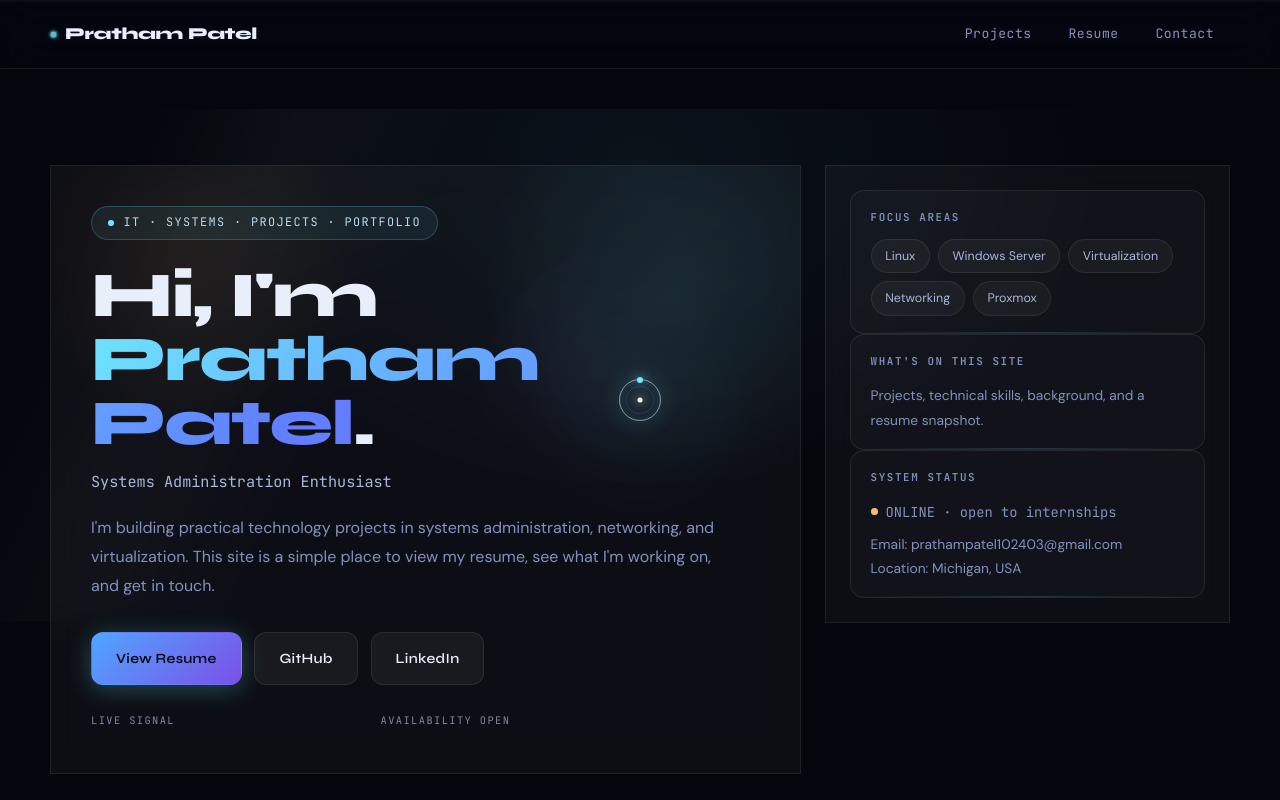
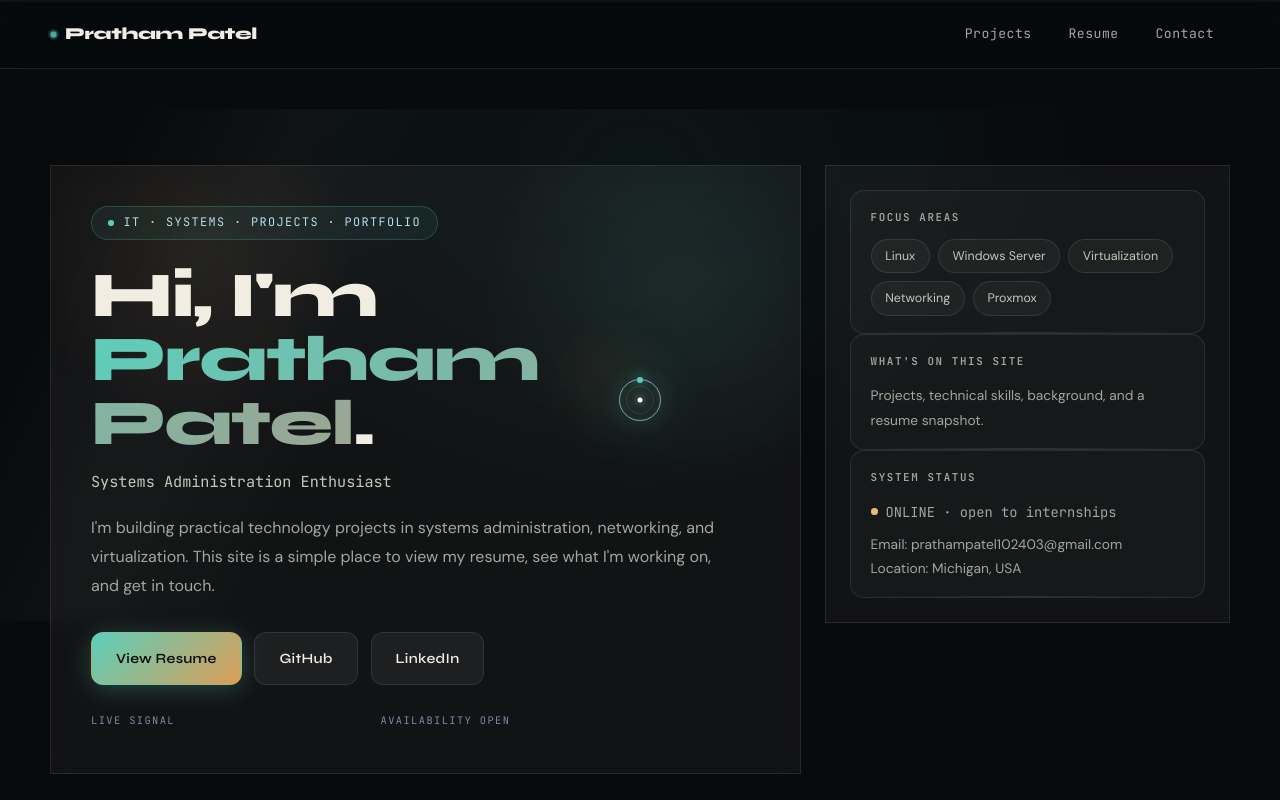
Before and after one commit to Pratham123650/projects, a React (Vite) app: page / in a window 1280 px wide. Shown: the top 800 px of the page. Built offline with nearby package versions, Linux system fonts and the light colour scheme.

Commit message:
Tune motion performance and refresh theme

```diff
--- a/src/components/CursorGlow.css
+++ b/src/components/CursorGlow.css
@@ -3,7 +3,6 @@
   inset: 0;
   pointer-events: none;
   z-index: 9999;
-  mix-blend-mode: screen;
 }
 
 .cursor-dot {
@@ -13,7 +12,7 @@
   height: 5px;
   background: #f6fbff;
   border-radius: 50%;
-  box-shadow: 0 0 10px rgba(246,251,255,0.95), 0 0 26px rgba(110,231,255,0.55);
+  box-shadow: 0 0 10px rgba(246,251,255,0.95), 0 0 26px rgba(91,207,187,0.55);
 }
 
 .cursor-ring {
@@ -27,8 +26,8 @@
   align-items: center;
   justify-content: center;
   box-shadow:
-    inset 0 0 18px rgba(110,231,255,0.12),
-    0 0 22px rgba(110,231,255,0.18);
+    inset 0 0 18px rgba(91,207,187,0.12),
+    0 0 22px rgba(91,207,187,0.18);
   transition: border-color 0.25s ease, box-shadow 0.25s ease;
 }
 
@@ -37,7 +36,7 @@
   position: absolute;
   inset: 6px;
   border-radius: inherit;
-  border: 1px solid rgba(139,92,246,0.22);
+  border: 1px solid rgba(220,157,87,0.22);
   opacity: 0.85;
 }
 
@@ -49,15 +48,15 @@
   top: -3px;
   border-radius: 50%;
   background: var(--ion);
-  box-shadow: 0 0 12px rgba(110,231,255,0.8);
+  box-shadow: 0 0 12px rgba(91,207,187,0.8);
 }
 
 .cursor-ring.is-active {
-  border-color: rgba(110,231,255,0.9);
+  border-color: rgba(91,207,187,0.9);
   box-shadow:
-    inset 0 0 24px rgba(110,231,255,0.16),
-    0 0 30px rgba(110,231,255,0.35),
-    0 0 56px rgba(139,92,246,0.22);
+    inset 0 0 24px rgba(91,207,187,0.16),
+    0 0 30px rgba(91,207,187,0.35),
+    0 0 56px rgba(220,157,87,0.22);
 }
 
 .cursor-label {
@@ -69,43 +68,41 @@
   opacity: 0;
   position: absolute;
   padding: 0.22rem 0.48rem;
-  border: 1px solid rgba(110,231,255,0.22);
+  border: 1px solid rgba(91,207,187,0.22);
   border-radius: 999px;
-  background: rgba(5,6,13,0.42);
+  background: rgba(8,10,12,0.42);
   backdrop-filter: blur(10px);
-  text-shadow: 0 0 10px rgba(110,231,255,0.55);
+  text-shadow: 0 0 10px rgba(91,207,187,0.55);
 }
 
 .cursor-aura {
   position: absolute;
   top: 0; left: 0;
-  width: 76px;
-  height: 76px;
+  width: 64px;
+  height: 64px;
   border-radius: 50%;
-  border: 1px solid rgba(110,231,255,0.14);
+  border: 1px solid rgba(91,207,187,0.14);
   opacity: 0.42;
   background:
-    radial-gradient(circle, rgba(110,231,255,0.08), transparent 58%),
-    conic-gradient(from 160deg, transparent, rgba(110,231,255,0.24), transparent, rgba(139,92,246,0.22), transparent);
-  filter: blur(0.2px);
+    radial-gradient(circle, rgba(91,207,187,0.08), transparent 58%),
+    conic-gradient(from 160deg, transparent, rgba(91,207,187,0.24), transparent, rgba(220,157,87,0.22), transparent);
   animation: cursorSpin 8s linear infinite;
 }
 
 .cursor-aura.is-active {
-  border-color: rgba(110,231,255,0.32);
+  border-color: rgba(91,207,187,0.32);
 }
 
 .cursor-glow {
   position: absolute;
   top: 0; left: 0;
-  width: 320px;
-  height: 320px;
+  width: 180px;
+  height: 180px;
   border-radius: 50%;
   background:
-    radial-gradient(circle, rgba(110,231,255,0.1), transparent 55%),
-    radial-gradient(circle at 30% 35%, rgba(139,92,246,0.1), transparent 45%);
+    radial-gradient(circle, rgba(91,207,187,0.1), transparent 55%),
+    radial-gradient(circle at 30% 35%, rgba(220,157,87,0.1), transparent 45%);
   opacity: 0.4;
-  filter: blur(2px);
 }
 
 @keyframes cursorSpin {
--- a/src/components/MatrixRain.jsx
+++ b/src/components/MatrixRain.jsx
@@ -6,25 +6,37 @@ export default function MatrixRain() {
   const ref = useRef(null)
 
   useEffect(() => {
+    if (window.matchMedia('(prefers-reduced-motion: reduce)').matches) return
+
     const canvas = ref.current
     const ctx = canvas.getContext('2d')
-    let columns, drops, fontSize = 16
-    let width, height
+    let columns, drops, fontSize = 22
+    let width, height, dpr
+    let lastFrame = 0
 
     const setup = () => {
-      width = canvas.width = window.innerWidth
-      height = canvas.height = window.innerHeight
+      dpr = Math.min(window.devicePixelRatio || 1, 1.25)
+      width = window.innerWidth
+      height = window.innerHeight
+      canvas.width = Math.floor(width * dpr)
+      canvas.height = Math.floor(height * dpr)
+      canvas.style.width = `${width}px`
+      canvas.style.height = `${height}px`
+      ctx.setTransform(dpr, 0, 0, dpr, 0, 0)
       columns = Math.floor(width / fontSize)
       drops = Array(columns).fill(0).map(() => Math.floor(Math.random() * -100))
     }
     setup()
 
-    let frame = 0
     let raf
-    const draw = () => {
-      frame++
-      if (frame % 2 === 0) {
-        ctx.fillStyle = 'rgba(5,6,13,0.045)'
+    const draw = (now = 0) => {
+      if (document.hidden) {
+        raf = requestAnimationFrame(draw)
+        return
+      }
+      if (now - lastFrame > 90) {
+        lastFrame = now
+        ctx.fillStyle = 'rgba(8,10,12,0.075)'
         ctx.fillRect(0, 0, width, height)
         ctx.font = `600 ${fontSize}px JetBrains Mono, monospace`
 
@@ -34,9 +46,9 @@ export default function MatrixRain() {
           const y = drops[i] * fontSize
 
           const r = Math.random()
-          if (r > 0.985) ctx.fillStyle = 'rgba(240,192,96,0.95)'
-          else if (r > 0.94) ctx.fillStyle = 'rgba(139,92,246,0.9)'
-          else ctx.fillStyle = 'rgba(110,231,255,0.75)'
+          if (r > 0.985) ctx.fillStyle = 'rgba(220,157,87,0.75)'
+          else if (r > 0.94) ctx.fillStyle = 'rgba(147,169,152,0.58)'
+          else ctx.fillStyle = 'rgba(91,207,187,0.46)'
 
           ctx.fillText(char, x, y)
 
--- a/src/components/ParticleField.jsx
+++ b/src/components/ParticleField.jsx
@@ -6,22 +6,31 @@ export default function ParticleField() {
   const ref = useRef(null)
 
   useEffect(() => {
+    if (window.matchMedia('(prefers-reduced-motion: reduce)').matches) return
+
     const canvas = ref.current
     const ctx = canvas.getContext('2d')
-    let width, height, particles
+    let width, height, dpr, particles
+    let lastFrame = 0
     const mouse = { x: -9999, y: -9999 }
 
-    const count = () => Math.min(70, Math.floor((window.innerWidth * window.innerHeight) / 22000))
+    const count = () => Math.min(34, Math.floor((window.innerWidth * window.innerHeight) / 42000))
 
     const setup = () => {
-      width = canvas.width = window.innerWidth
-      height = canvas.height = window.innerHeight
+      dpr = Math.min(window.devicePixelRatio || 1, 1.35)
+      width = window.innerWidth
+      height = window.innerHeight
+      canvas.width = Math.floor(width * dpr)
+      canvas.height = Math.floor(height * dpr)
+      canvas.style.width = `${width}px`
+      canvas.style.height = `${height}px`
+      ctx.setTransform(dpr, 0, 0, dpr, 0, 0)
       particles = Array.from({ length: count() }, () => ({
         x: Math.random() * width,
         y: Math.random() * height,
-        vx: (Math.random() - 0.5) * 0.25,
-        vy: (Math.random() - 0.5) * 0.25,
-        r: Math.random() * 1.6 + 0.6,
+        vx: (Math.random() - 0.5) * 0.18,
+        vy: (Math.random() - 0.5) * 0.18,
+        r: Math.random() * 1.2 + 0.6,
       }))
     }
     setup()
@@ -30,7 +39,16 @@ export default function ParticleField() {
     window.addEventListener('mousemove', onMove)
 
     let raf
-    const draw = () => {
+    const draw = (now = 0) => {
+      if (document.hidden) {
+        raf = requestAnimationFrame(draw)
+        return
+      }
+      if (now - lastFrame < 50) {
+        raf = requestAnimationFrame(draw)
+        return
+      }
+      lastFrame = now
       ctx.clearRect(0, 0, width, height)
 
       for (const p of particles) {
@@ -39,20 +57,24 @@ export default function ParticleField() {
         if (p.x < 0 || p.x > width) p.vx *= -1
         if (p.y < 0 || p.y > height) p.vy *= -1
 
-        const dx = mouse.x - p.x, dy = mouse.y - p.y
-        const dist = Math.sqrt(dx * dx + dy * dy)
-        if (dist < 140) {
-          p.x -= dx * 0.0025
-          p.y -= dy * 0.0025
+        const dx = mouse.x - p.x
+        const dy = mouse.y - p.y
+        const dist2 = dx * dx + dy * dy
+        if (dist2 < 110 * 110) {
+          p.x -= dx * 0.0014
+          p.y -= dy * 0.0014
         }
       }
 
       for (let i = 0; i < particles.length; i++) {
         for (let j = i + 1; j < particles.length; j++) {
           const a = particles[i], b = particles[j]
-          const d = Math.hypot(a.x - b.x, a.y - b.y)
-          if (d < 130) {
-            ctx.strokeStyle = `rgba(110,231,255,${0.12 * (1 - d / 130)})`
+          const dx = a.x - b.x
+          const dy = a.y - b.y
+          const d2 = dx * dx + dy * dy
+          const limit = 105
+          if (d2 < limit * limit) {
+            ctx.strokeStyle = `rgba(91,207,187,${0.08 * (1 - d2 / (limit * limit))})`
             ctx.lineWidth = 1
             ctx.beginPath()
             ctx.moveTo(a.x, a.y)
@@ -64,7 +86,7 @@ export default function ParticleField() {
 
       for (const p of particles) {
         ctx.beginPath()
-        ctx.fillStyle = 'rgba(160,200,255,0.65)'
+        ctx.fillStyle = 'rgba(176,220,204,0.55)'
         ctx.arc(p.x, p.y, p.r, 0, Math.PI * 2)
         ctx.fill()
       }
--- a/src/styles/layout.css
+++ b/src/styles/layout.css
@@ -1,28 +1,28 @@
 /* ============ Background layers ============ */
 .matrix-rain {
   position: fixed; inset: 0; width: 100%; height: 100%;
-  z-index: -3; pointer-events: none; opacity: 0.35;
+  z-index: -3; pointer-events: none; opacity: 0.18;
 }
 .particle-field {
   position: fixed; inset: 0; width: 100%; height: 100%;
-  z-index: -2; pointer-events: none;
+  z-index: -2; pointer-events: none; opacity: 0.7;
 }
 .grid-bg {
   position: fixed; inset: 0; z-index: -2; pointer-events: none;
   background-image:
-    linear-gradient(rgba(110,231,255,0.04) 1px, transparent 1px),
-    linear-gradient(90deg, rgba(110,231,255,0.04) 1px, transparent 1px);
+    linear-gradient(rgba(91,207,187,0.04) 1px, transparent 1px),
+    linear-gradient(90deg, rgba(91,207,187,0.04) 1px, transparent 1px);
   background-size: 70px 70px;
   mask-image: radial-gradient(ellipse 80% 80% at 50% 0%, black 15%, transparent 100%);
   animation: gridDrift 28s linear infinite;
 }
 .orb {
-  position: fixed; border-radius: 50%; filter: blur(110px); pointer-events: none; z-index: -2;
+  position: fixed; border-radius: 50%; filter: blur(72px); pointer-events: none; z-index: -2;
   animation: orbFloat 20s ease-in-out infinite alternate;
 }
-.orb-1 { width: 560px; height: 560px; background: radial-gradient(circle, rgba(110,231,255,0.13), transparent 70%); top: -14%; left: -10%; }
-.orb-2 { width: 420px; height: 420px; background: radial-gradient(circle, rgba(139,92,246,0.12), transparent 70%); top: 25%; right: -10%; animation-direction: alternate-reverse; }
-.orb-3 { width: 380px; height: 380px; background: radial-gradient(circle, rgba(96,128,255,0.09), transparent 70%); bottom: 4%; left: 16%; animation-duration: 26s; }
+.orb-1 { width: 440px; height: 440px; background: radial-gradient(circle, rgba(91,207,187,0.11), transparent 70%); top: -14%; left: -10%; }
+.orb-2 { width: 340px; height: 340px; background: radial-gradient(circle, rgba(220,157,87,0.1), transparent 70%); top: 25%; right: -10%; animation-direction: alternate-reverse; }
+.orb-3 { width: 320px; height: 320px; background: radial-gradient(circle, rgba(147,169,152,0.08), transparent 70%); bottom: 4%; left: 16%; animation-duration: 26s; }
 
 @keyframes orbFloat {
   0% { transform: translate(0,0) scale(1); }
@@ -75,7 +75,7 @@ body::before {
   font-size: 0.95rem;
   line-height: 1.9;
 }
-.boot-box p { color: var(--ion); text-shadow: 0 0 8px rgba(110,231,255,0.4); }
+.boot-box p { color: var(--ion); text-shadow: 0 0 8px rgba(91,207,187,0.4); }
 .boot-cursor { animation: blink 0.9s step-end infinite; color: var(--ion); }
 @keyframes blink { 0%, 100% { opacity: 1; } 50% { opacity: 0; } }
 
@@ -87,15 +87,15 @@ body::before {
 .scroll-progress-bar {
   height: 100%; width: 0%;
   background: linear-gradient(90deg, var(--ion), var(--core), var(--signal));
-  box-shadow: 0 0 10px rgba(110,231,255,0.6);
+  box-shadow: 0 0 10px rgba(91,207,187,0.6);
   transition: width 0.08s linear;
 }
 
 /* ============ Nav ============ */
 .nav { position: sticky; top: 0; z-index: 50; }
 .nav-inner-wrap {
-  backdrop-filter: blur(20px) saturate(180%);
-  background: rgba(5,6,13,0.72);
+  backdrop-filter: blur(12px) saturate(150%);
+  background: rgba(8,10,12,0.72);
   border-bottom: 1px solid var(--line);
   position: relative;
   overflow: hidden;
@@ -103,7 +103,7 @@ body::before {
 .nav-inner-wrap::after {
   content: "";
   position: absolute; left: -20%; right: -20%; bottom: -1px; height: 1px;
-  background: linear-gradient(90deg, transparent, rgba(110,231,255,0.18), rgba(240,192,96,0.2), rgba(139,92,246,0.18), transparent);
+  background: linear-gradient(90deg, transparent, rgba(91,207,187,0.18), rgba(232,189,114,0.2), rgba(220,157,87,0.18), transparent);
   animation: lineSweep 8s ease-in-out infinite;
 }
 .nav-inner { display: flex; justify-content: space-between; align-items: center; padding: 1rem 0; gap: 1rem; }
@@ -117,11 +117,11 @@ body::before {
 .nav-link::before {
   content: "";
   position: absolute; inset: 0;
-  background: linear-gradient(120deg, transparent, rgba(110,231,255,0.12), transparent);
+  background: linear-gradient(120deg, transparent, rgba(91,207,187,0.12), transparent);
   translate: -115% 0;
   transition: translate 0.45s ease;
 }
-.nav-link:hover { color: var(--ion); background: rgba(110,231,255,0.06); transform: translateY(-1px); }
+.nav-link:hover { color: var(--ion); background: rgba(91,207,187,0.06); transform: translateY(-1px); }
 .nav-link:hover::before { translate: 115% 0; }
 
 /* ============ Glass card base ============ */
@@ -129,7 +129,7 @@ body::before {
   background: var(--panel);
   border: 1px solid var(--line);
   border-radius: var(--radius);
-  backdrop-filter: blur(16px);
+  backdrop-filter: blur(10px);
   position: relative;
   overflow: hidden;
 }
@@ -169,14 +169,14 @@ body::before {
 .tilt-card::before {
   content: "";
   position: absolute; inset: 0; z-index: 0; border-radius: inherit;
-  background: radial-gradient(420px circle at var(--mx) var(--my), rgba(110,231,255,0.14), transparent 45%);
+  background: radial-gradient(420px circle at var(--mx) var(--my), rgba(91,207,187,0.14), transparent 45%);
   opacity: 0; transition: opacity 0.4s ease; pointer-events: none;
 }
 .tilt-card:hover::before { opacity: 1; }
 .tilt-card:hover {
-  border-color: rgba(110,231,255,0.3);
+  border-color: rgba(91,207,187,0.3);
   background: var(--panel-hover);
-  box-shadow: 0 30px 80px rgba(0,0,0,0.45), 0 0 0 1px rgba(110,231,255,0.12);
+  box-shadow: 0 30px 80px rgba(0,0,0,0.45), 0 0 0 1px rgba(91,207,187,0.12);
 }
 .tilt-card > * { position: relative; z-index: 1; }
 
@@ -184,7 +184,7 @@ body::before {
   position: absolute;
   width: 14px; height: 14px;
   border-radius: 50%;
-  background: radial-gradient(circle, rgba(110,231,255,0.55), transparent 70%);
+  background: radial-gradient(circle, rgba(91,207,187,0.55), transparent 70%);
   transform: translate(-50%, -50%) scale(0);
   pointer-events: none;
   animation: rippleOut 0.65s ease-out forwards;
@@ -200,7 +200,7 @@ body::before {
   content: "";
   position: absolute; left: 0; right: 0; top: 2.5rem; height: 32rem;
   background:
-    radial-gradient(ellipse at 50% 10%, rgba(110,231,255,0.08), transparent 54%),
+    radial-gradient(ellipse at 50% 10%, rgba(91,207,187,0.08), transparent 54%),
     linear-gradient(115deg, transparent 8%, rgba(255,255,255,0.035) 20%, transparent 32%);
   pointer-events: none;
   opacity: 0.75;
@@ -211,23 +211,23 @@ body::before {
   content: "";
   position: absolute; inset: 0;
   background:
-    radial-gradient(circle at 18% 14%, rgba(240,192,96,0.08), transparent 22%),
-    radial-gradient(circle at 84% 20%, rgba(110,231,255,0.1), transparent 26%);
+    radial-gradient(circle at 18% 14%, rgba(232,189,114,0.08), transparent 22%),
+    radial-gradient(circle at 84% 20%, rgba(91,207,187,0.1), transparent 26%);
   opacity: 0.9;
   pointer-events: none;
 }
 
 .eyebrow {
   display: inline-flex; align-items: center; gap: 0.6rem;
-  background: rgba(110,231,255,0.07); color: rgba(200,235,255,0.92);
-  border: 1px solid rgba(110,231,255,0.22);
+  background: rgba(91,207,187,0.07); color: rgba(200,235,255,0.92);
+  border: 1px solid rgba(91,207,187,0.22);
   padding: 0.4rem 1rem; border-radius: 999px;
   font-size: 0.74rem; letter-spacing: 1.4px; margin-bottom: 1.5rem;
 }
 .eyebrow .dot { width: 6px; height: 6px; background: var(--ion); border-radius: 50%; animation: pulse 2s ease infinite; flex-shrink: 0; }
 @keyframes pulse {
-  0%, 100% { opacity: 1; transform: scale(1); box-shadow: 0 0 0 0 rgba(110,231,255,0.4); }
-  50% { opacity: 0.6; transform: scale(0.8); box-shadow: 0 0 0 6px rgba(110,231,255,0); }
+  0%, 100% { opacity: 1; transform: scale(1); box-shadow: 0 0 0 0 rgba(91,207,187,0.4); }
+  50% { opacity: 0.6; transform: scale(0.8); box-shadow: 0 0 0 6px rgba(91,207,187,0); }
 }
 
 @keyframes lineSweep {
@@ -278,8 +278,8 @@ h1 {
   display: block;
   height: calc(6px + (var(--i) % 5) * 4px);
   border-radius: 999px;
-  background: linear-gradient(180deg, rgba(110,231,255,0.92), rgba(139,92,246,0.28));
-  box-shadow: 0 0 14px rgba(110,231,255,0.18);
+  background: linear-gradient(180deg, rgba(91,207,187,0.92), rgba(220,157,87,0.28));
+  box-shadow: 0 0 14px rgba(91,207,187,0.18);
   animation: signalLift 1.8s ease-in-out infinite;
   animation-delay: calc(var(--i) * 0.08s);
 }
@@ -301,10 +301,10 @@ h1 {
   transition: translate 0.55s ease;
 }
 .btn:hover::before { translate: 120% 0; }
-.btn-primary { background: linear-gradient(135deg, #4fa6ff, #7c50e8); color: #04060d; box-shadow: 0 4px 24px rgba(110,231,255,0.28); }
-.btn-primary:hover { box-shadow: 0 8px 34px rgba(110,231,255,0.45); }
+.btn-primary { background: linear-gradient(135deg, #5bcfbb, #dc9d57); color: #080a0c; box-shadow: 0 4px 24px rgba(91,207,187,0.28); }
+.btn-primary:hover { box-shadow: 0 8px 34px rgba(91,207,187,0.45); }
 .btn-secondary { background: rgba(255,255,255,0.05); border-color: var(--line); color: var(--text); }
-.btn-secondary:hover { background: rgba(255,255,255,0.09); border-color: rgba(110,231,255,0.25); }
+.btn-secondary:hover { background: rgba(255,255,255,0.09); border-color: rgba(91,207,187,0.25); }
 
 /* ============ Hero side ============ */
 .hero-side { padding: 1.5rem; display: flex; flex-direction: column; gap: 1rem; }
@@ -316,7 +316,7 @@ h1 {
 .mini-block::after {
   content: "";
   position: absolute; inset: auto 1rem 0; height: 1px;
-  background: linear-gradient(90deg, transparent, rgba(110,231,255,0.32), transparent);
+  background: linear-gradient(90deg, transparent, rgba(91,207,187,0.32), transparent);
   opacity: 0.55;
 }
 .mini-block h3 { font-size: 0.68rem; letter-spacing: 1.6px; text-transform: uppercase; color: var(--muted); margin-bottom: 0.8rem; }
@@ -334,7 +334,7 @@ h1 {
 }
 .skill-list li:hover, .tag:hover {
   transform: translateY(-2px) scale(1.04);
-  border-color: rgba(110,231,255,0.4); color: var(--text); background: rgba(110,231,255,0.1);
+  border-color: rgba(91,207,187,0.4); color: var(--text); background: rgba(91,207,187,0.1);
 }
 
 /* ============ Sections ============ */
@@ -344,13 +344,13 @@ section { padding: 2rem 0 2.5rem; position: relative; z-index: 1; }
   margin-bottom: 2rem;
   position: relative;
   overflow: hidden;
-  background: linear-gradient(90deg, transparent, rgba(110,231,255,0.2), transparent);
+  background: linear-gradient(90deg, transparent, rgba(91,207,187,0.2), transparent);
 }
 .section-divider::after {
   content: "";
   position: absolute; inset: 0;
   width: 32%;
-  background: linear-gradient(90deg, transparent, rgba(240,192,96,0.6), rgba(110,231,255,0.75), transparent);
+  background: linear-gradient(90deg, transparent, rgba(232,189,114,0.6), rgba(91,207,187,0.75), transparent);
   animation: dividerSweep 5.5s ease-in-out infinite;
 }
 .section-heading { display: flex; justify-content: space-between; align-items: flex-end; margin-bottom: 1.5rem; gap: 1rem; }
@@ -369,14 +369,14 @@ section { padding: 2rem 0 2.5rem; position: relative; z-index: 1; }
   background: rgba(255,255,255,0.04); border: 1px solid var(--line); border-radius: 10px;
   color: var(--muted-soft); transition: all 0.2s ease;
 }
-.project-links a:hover { background: rgba(110,231,255,0.1); border-color: rgba(110,231,255,0.3); color: var(--text); transform: translateY(-2px); }
+.project-links a:hover { background: rgba(91,207,187,0.1); border-color: rgba(91,207,187,0.3); color: var(--text); transform: translateY(-2px); }
 
 /* ============ Resume ============ */
 .resume-grid { display: grid; grid-template-columns: 0.95fr 1.05fr; gap: 1.2rem; }
 .resume-card { padding: 1.8rem; }
 .resume-card h3 {
   font-size: 0.68rem; letter-spacing: 1.8px; text-transform: uppercase; color: var(--ion);
-  margin-bottom: 1.2rem; padding-bottom: 0.7rem; border-bottom: 1px solid rgba(110,231,255,0.15);
+  margin-bottom: 1.2rem; padding-bottom: 0.7rem; border-bottom: 1px solid rgba(91,207,187,0.15);
 }
 .timeline-item + .timeline-item { margin-top: 1.2rem; padding-top: 1.2rem; border-top: 1px solid var(--line); }
 .timeline-item h4 { font-family: var(--f-display); font-weight: 700; font-size: 0.96rem; letter-spacing: -0.2px; margin-bottom: 0.3rem; }
@@ -386,7 +386,7 @@ section { padding: 2rem 0 2.5rem; position: relative; z-index: 1; }
 
 .gpa-badge {
   display: inline-flex; align-items: center; gap: 0.4rem;
-  background: rgba(240,192,96,0.08); border: 1px solid rgba(240,192,96,0.22); color: var(--amber);
+  background: rgba(232,189,114,0.08); border: 1px solid rgba(232,189,114,0.22); color: var(--amber);
   padding: 0.3rem 0.8rem; border-radius: 999px; font-size: 0.78rem; margin-top: 0.6rem;
 }
 
@@ -395,12 +395,12 @@ section { padding: 2rem 0 2.5rem; position: relative; z-index: 1; }
 .contact-card { padding: 1.5rem; cursor: pointer; }
 .contact-icon {
   width: 44px; height: 44px; border-radius: 12px;
-  background: rgba(110,231,255,0.07); border: 1px solid rgba(110,231,255,0.16);
+  background: rgba(91,207,187,0.07); border: 1px solid rgba(91,207,187,0.16);
   display: flex; align-items: center; justify-content: center; margin-bottom: 1rem; font-size: 1.2rem; color: var(--ion);
-  box-shadow: inset 0 0 18px rgba(110,231,255,0.07), 0 0 22px rgba(110,231,255,0.08);
+  box-shadow: inset 0 0 18px rgba(91,207,187,0.07), 0 0 22px rgba(91,207,187,0.08);
   transition: transform 0.25s ease, border-color 0.25s ease;
 }
-.contact-card:hover .contact-icon { transform: translateY(-2px) rotate(-4deg); border-color: rgba(110,231,255,0.34); }
+.contact-card:hover .contact-icon { transform: translateY(-2px) rotate(-4deg); border-color: rgba(91,207,187,0.34); }
 .contact-card h3 { font-size: 0.68rem; letter-spacing: 1.6px; text-transform: uppercase; color: var(--muted); margin-bottom: 0.5rem; }
 .contact-card p { color: var(--muted); font-size: 0.87rem; line-height: 1.7; }
 .contact-card a { color: var(--muted-soft); transition: color 0.2s ease; word-break: break-all; }
--- a/src/styles/theme.css
+++ b/src/styles/theme.css
@@ -1,21 +1,21 @@
 :root {
   /* ---- Color tokens ---- */
-  --void: #05060d;
-  --void-soft: #0a0e1c;
-  --panel: rgba(255, 255, 255, 0.035);
-  --panel-hover: rgba(255, 255, 255, 0.065);
-  --line: rgba(255, 255, 255, 0.08);
-  --line-hot: rgba(110, 231, 255, 0.4);
+  --void: #080a0c;
+  --void-soft: #101512;
+  --panel: rgba(238, 232, 218, 0.045);
+  --panel-hover: rgba(238, 232, 218, 0.075);
+  --line: rgba(238, 232, 218, 0.1);
+  --line-hot: rgba(91, 207, 187, 0.38);
 
-  --ion: #6ee7ff;       /* primary HUD cyan */
-  --core: #6080ff;      /* core blue */
-  --signal: #8b5cf6;    /* violet */
-  --amber: #f0c060;     /* status/live accent */
+  --ion: #5bcfbb;       /* polished teal */
+  --core: #93a998;      /* muted sage */
+  --signal: #dc9d57;    /* copper */
+  --amber: #e8bd72;     /* warm status accent */
   --danger: #ff5d7a;
 
-  --text: #e9eefb;
-  --muted: #8392bd;
-  --muted-soft: #aab6d9;
+  --text: #f1ede3;
+  --muted: #9fa99f;
+  --muted-soft: #c3c8ba;
 
   --radius: 18px;
   --radius-sm: 10px;
@@ -71,7 +71,7 @@ img, svg { display: block; max-width: 100%; }
   100% { background-position: 0% 50%; }
 }
 
-::selection { background: rgba(110, 231, 255, 0.25); color: var(--text); }
+::selection { background: rgba(91, 207, 187, 0.25); color: var(--text); }
 
 ::-webkit-scrollbar { width: 10px; }
 ::-webkit-scrollbar-track { background: var(--void); }
```
Also changed, not shown: src/components/CursorGlow.jsx (+4 -4 lines).
